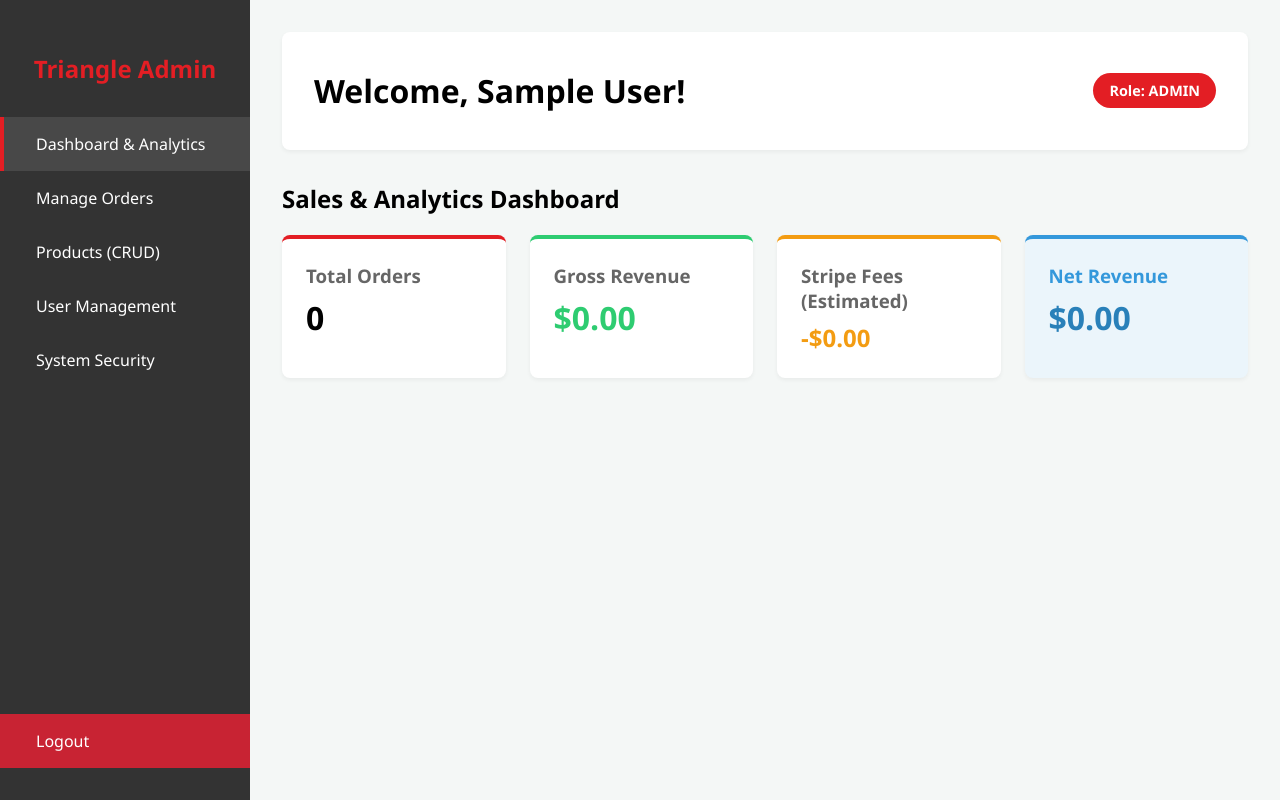
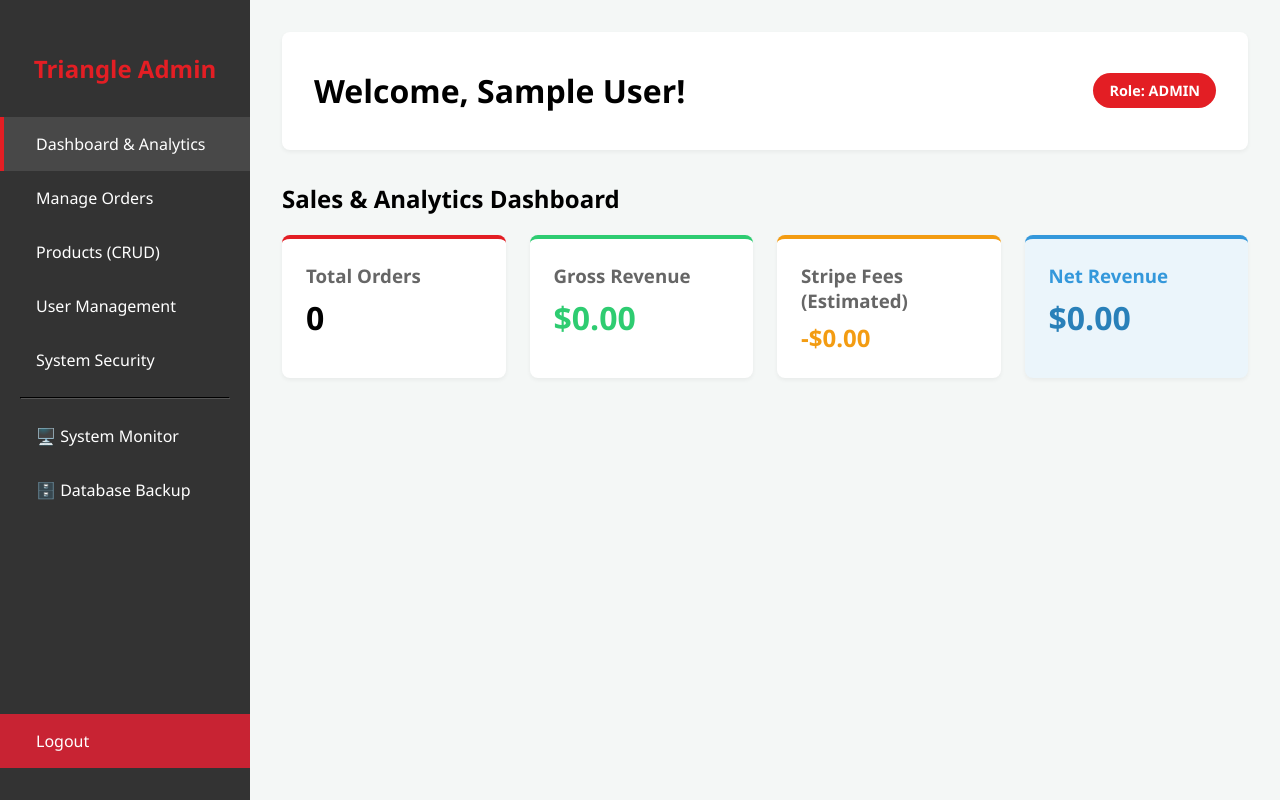
Before and after one commit to shenalp719/triangle-ecommerce, a PHP site: page /admin/index.php in a window 1280 px wide. Run offline with PHP 8.4, Linux system fonts and the light colour scheme; the visitor is signed in with stand-in values (Sample User, id 1); data that the repository does not hold is empty.

Commit message:
feat: implement db backup and system monitor with sidebar integration

```diff
--- a/admin/customers.php
+++ b/admin/customers.php
@@ -143,6 +143,10 @@ if ($view === 'staff') {
             <a href="products.php" class="<?php echo basename($_SERVER['PHP_SELF']) == 'products.php' ? 'active' : ''; ?>">Products (CRUD)</a>
             <a href="customers.php" class="<?php echo basename($_SERVER['PHP_SELF']) == 'customers.php' ? 'active' : ''; ?>">User Management</a>
             <a href="settings.php" class="<?php echo basename($_SERVER['PHP_SELF']) == 'settings.php' ? 'active' : ''; ?>">System Security</a>
+
+            <hr style="border-color: #555; margin: 10px 20px;">
+            <a href="system_monitor.php" class="<?php echo basename($_SERVER['PHP_SELF']) == 'system_monitor.php' ? 'active' : ''; ?>">🖥️ System Monitor</a>
+            <a href="database_backup.php" class="<?php echo basename($_SERVER['PHP_SELF']) == 'database_backup.php' ? 'active' : ''; ?>">🗄️ Database Backup</a>
         <?php endif; ?>
 
         <a href="logout.php" style="margin-top: auto; background-color: #c82333;">Logout</a>
--- a/admin/index.php
+++ b/admin/index.php
@@ -62,6 +62,10 @@ $net_revenue = $gross_revenue - $stripe_fees;
             <a href="products.php" class="<?php echo basename($_SERVER['PHP_SELF']) == 'products.php' ? 'active' : ''; ?>">Products (CRUD)</a>
             <a href="customers.php" class="<?php echo basename($_SERVER['PHP_SELF']) == 'customers.php' ? 'active' : ''; ?>">User Management</a>
             <a href="settings.php" class="<?php echo basename($_SERVER['PHP_SELF']) == 'settings.php' ? 'active' : ''; ?>">System Security</a>
+
+            <hr style="border-color: #555; margin: 10px 20px;">
+            <a href="system_monitor.php" class="<?php echo basename($_SERVER['PHP_SELF']) == 'system_monitor.php' ? 'active' : ''; ?>">🖥️ System Monitor</a>
+            <a href="database_backup.php" class="<?php echo basename($_SERVER['PHP_SELF']) == 'database_backup.php' ? 'active' : ''; ?>">🗄️ Database Backup</a>
         <?php endif; ?>
 
         <a href="logout.php" style="margin-top: auto; background-color: #c82333;">Logout</a>
--- a/admin/orders.php
+++ b/admin/orders.php
@@ -157,6 +157,10 @@ if ($view === 'history') {
             <a href="products.php" class="<?php echo basename($_SERVER['PHP_SELF']) == 'products.php' ? 'active' : ''; ?>">Products (CRUD)</a>
             <a href="customers.php" class="<?php echo basename($_SERVER['PHP_SELF']) == 'customers.php' ? 'active' : ''; ?>">User Management</a>
             <a href="settings.php" class="<?php echo basename($_SERVER['PHP_SELF']) == 'settings.php' ? 'active' : ''; ?>">System Security</a>
+
+            <hr style="border-color: #555; margin: 10px 20px;">
+            <a href="system_monitor.php" class="<?php echo basename($_SERVER['PHP_SELF']) == 'system_monitor.php' ? 'active' : ''; ?>">🖥️ System Monitor</a>
+            <a href="database_backup.php" class="<?php echo basename($_SERVER['PHP_SELF']) == 'database_backup.php' ? 'active' : ''; ?>">🗄️ Database Backup</a>
         <?php endif; ?>
 
         <a href="logout.php" style="margin-top: auto; background-color: #c82333;">Logout</a>
--- a/admin/products.php
+++ b/admin/products.php
@@ -137,6 +137,10 @@ $products = $conn->query("SELECT * FROM products ORDER BY id DESC");
             <a href="products.php" class="<?php echo basename($_SERVER['PHP_SELF']) == 'products.php' ? 'active' : ''; ?>">Products (CRUD)</a>
             <a href="customers.php" class="<?php echo basename($_SERVER['PHP_SELF']) == 'customers.php' ? 'active' : ''; ?>">User Management</a>
             <a href="settings.php" class="<?php echo basename($_SERVER['PHP_SELF']) == 'settings.php' ? 'active' : ''; ?>">System Security</a>
+
+            <hr style="border-color: #555; margin: 10px 20px;">
+            <a href="system_monitor.php" class="<?php echo basename($_SERVER['PHP_SELF']) == 'system_monitor.php' ? 'active' : ''; ?>">🖥️ System Monitor</a>
+            <a href="database_backup.php" class="<?php echo basename($_SERVER['PHP_SELF']) == 'database_backup.php' ? 'active' : ''; ?>">🗄️ Database Backup</a>
         <?php endif; ?>
 
         <a href="logout.php" style="margin-top: auto; background-color: #c82333;">Logout</a>
--- a/admin/settings.php
+++ b/admin/settings.php
@@ -50,6 +50,10 @@ require_once '../db.php';
             <a href="products.php" class="<?php echo basename($_SERVER['PHP_SELF']) == 'products.php' ? 'active' : ''; ?>">Products (CRUD)</a>
             <a href="customers.php" class="<?php echo basename($_SERVER['PHP_SELF']) == 'customers.php' ? 'active' : ''; ?>">User Management</a>
             <a href="settings.php" class="<?php echo basename($_SERVER['PHP_SELF']) == 'settings.php' ? 'active' : ''; ?>">System Security</a>
+
+            <hr style="border-color: #555; margin: 10px 20px;">
+            <a href="system_monitor.php" class="<?php echo basename($_SERVER['PHP_SELF']) == 'system_monitor.php' ? 'active' : ''; ?>">🖥️ System Monitor</a>
+            <a href="database_backup.php" class="<?php echo basename($_SERVER['PHP_SELF']) == 'database_backup.php' ? 'active' : ''; ?>">🗄️ Database Backup</a>
         <?php endif; ?>
 
         <a href="logout.php" style="margin-top: auto; background-color: #c82333;">Logout</a>
--- a/admin/staff_dashboard.php
+++ b/admin/staff_dashboard.php
@@ -59,6 +59,10 @@ $printing_count = $conn->query("SELECT COUNT(*) as count FROM orders WHERE statu
             <a href="products.php" class="<?php echo basename($_SERVER['PHP_SELF']) == 'products.php' ? 'active' : ''; ?>">Products (CRUD)</a>
             <a href="customers.php" class="<?php echo basename($_SERVER['PHP_SELF']) == 'customers.php' ? 'active' : ''; ?>">User Management</a>
             <a href="settings.php" class="<?php echo basename($_SERVER['PHP_SELF']) == 'settings.php' ? 'active' : ''; ?>">System Security</a>
+
+            <hr style="border-color: #555; margin: 10px 20px;">
+            <a href="system_monitor.php" class="<?php echo basename($_SERVER['PHP_SELF']) == 'system_monitor.php' ? 'active' : ''; ?>">🖥️ System Monitor</a>
+            <a href="database_backup.php" class="<?php echo basename($_SERVER['PHP_SELF']) == 'database_backup.php' ? 'active' : ''; ?>">🗄️ Database Backup</a>
         <?php endif; ?>
 
         <a href="logout.php" style="margin-top: auto; background-color: #c82333;">Logout</a>
```
Also changed, not shown: 1 other file.
